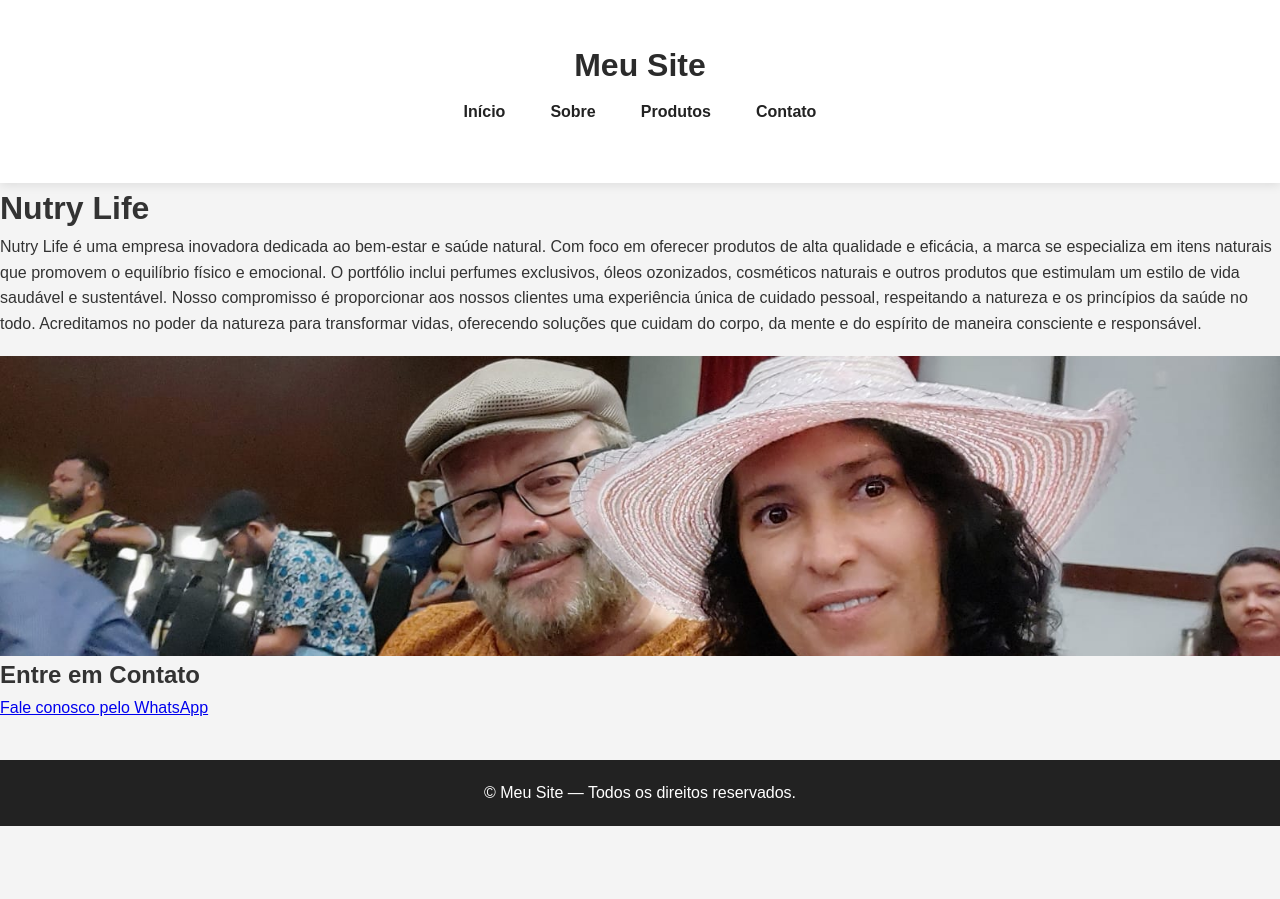
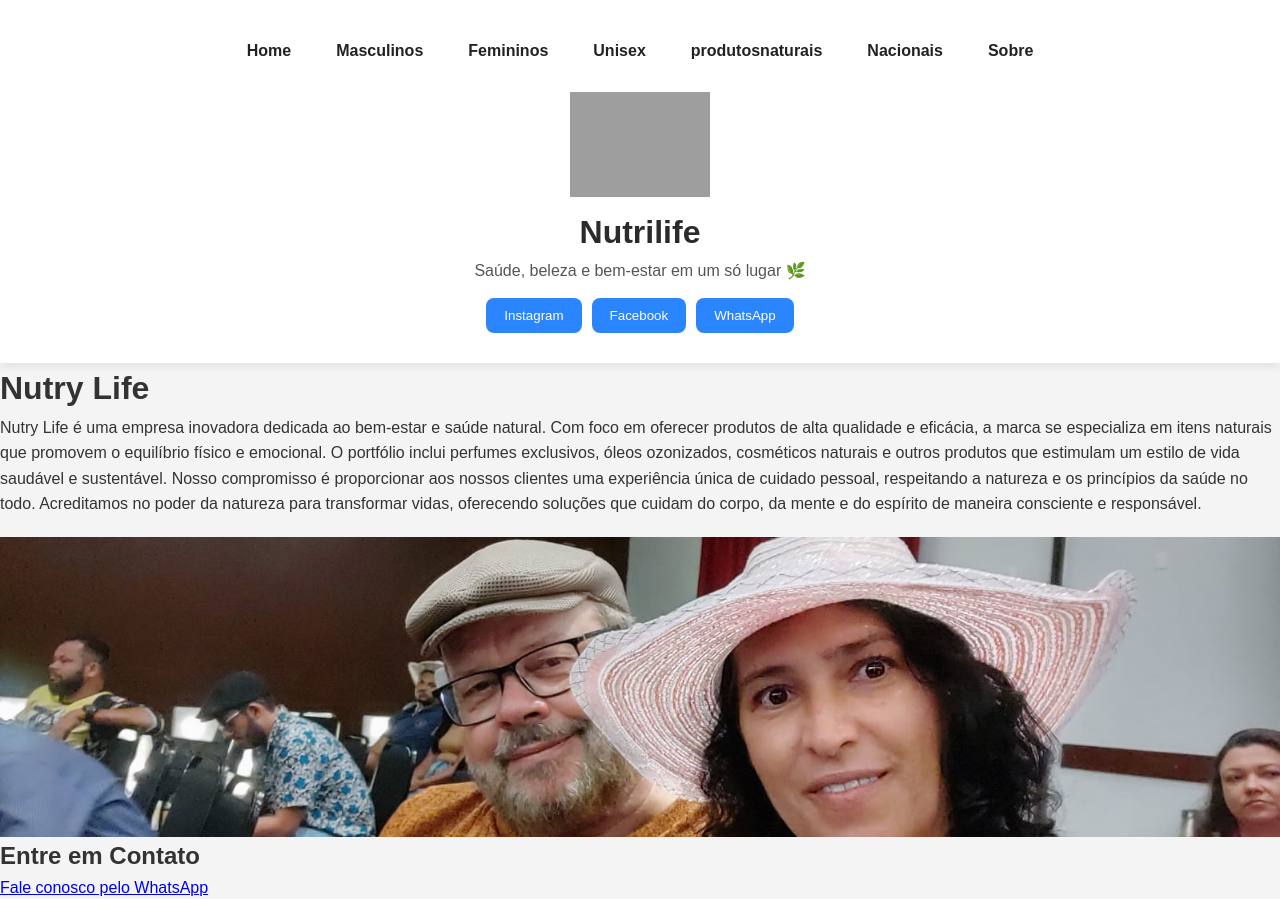
Before and after one commit to construindosonhosweb/nutrilife, a plain HTML site: page sobre.html in a window 1280 px wide. Shown: the top 899 px of the page. Before the commit the page ends 826 px from the top, so only its background shows below. Drawn offline with Linux system fonts and the light colour scheme; grey boxes are pictures that could not be loaded; a script that the page names is missing.

Commit message:
Update sobre.html

```diff
--- a/sobre.html
+++ b/sobre.html
@@ -1,28 +1,47 @@
 <!DOCTYPE html>
 <html lang="pt-BR">
 <head>
-  <meta charset="utf-8" />
-  <meta name="viewport" content="width=device-width,initial-scale=1" />
-  <title>Meu Site — Exemplo</title>
-  <!-- Link externo ao CSS -->
-  <link rel="stylesheet" href="styles.css" />
+  <meta charset="UTF-8">
+  <meta name="viewport" content="width=device-width, initial-scale=1.0">
+  <title>Nutrilife | Perfumes e Remédios Naturais</title>
+
+  <!-- LINK PARA O ARQUIVO CSS EXTERNO -->
+  <link rel="stylesheet" href="styles.css">
 </head>
 <body>
-  <header class="site-header">
-    <div class="container">
-      <h1 class="logo">Meu Site</h1>
-      <nav class="main-nav">
-        <a href="#home">Início</a>
-        <a href="#sobre">Sobre</a>
-        <a href="#produtos">Produtos</a>
-        <a href="#contato">Contato</a>
-      </nav>
+
+  <!-- ============================
+       CABEÇALHO + MENU DE NAVEGAÇÃO
+       ============================ -->
+  <header>
+
+    <!-- MENU NAVBAR -->
+    <nav id="menuNav">
+      <!-- Cada link leva para uma página da loja -->
+      <a href="index.html">Home</a>
+      <a href="masculinos.html">Masculinos</a>
+      <a href="femininos.html">Femininos</a>
+      <a href="unisex.html">Unisex</a>
+      <a href="produtos-naturais.html">produtosnaturais</a>
+      <a href="nacionais.html">Nacionais</a>
+      <a href="sobre.html">Sobre</a>
+    </nav>
+
+    <!-- LOGO + TÍTULO -->
+    <img src="img/perfume_PNG10271.png" alt="Logo Nutrilife">
+    <h1>Nutrilife</h1>
+    <p>Saúde, beleza e bem-estar em um só lugar 🌿</p>
+
+    <!-- BOTÕES DAS REDES SOCIAIS -->
+    <div class="social-buttons">
+      <!-- Cada botão abre em nova aba -->
+      <button onclick="window.open('https://instagram.com','_blank')">Instagram</button>
+      <button onclick="window.open('https://facebook.com','_blank')">Facebook</button>
+      <button onclick="window.open('https://wa.me/','_blank')">WhatsApp</button>
     </div>
+
   </header>
-
-  <main>
-
-    </section>
+  <!-- FIM DO HEADER -->
     <h1>Nutry Life</h1>
 Nutry Life é uma empresa inovadora dedicada ao bem-estar e saúde natural.
 Com foco em oferecer produtos de alta qualidade e eficácia, a marca se especializa em itens naturais
```
